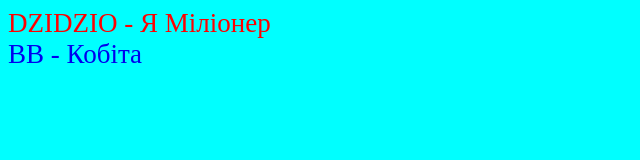
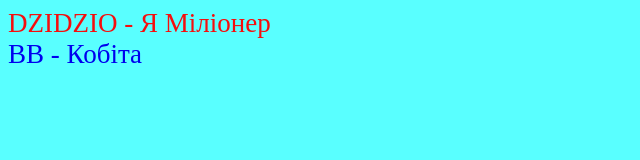
Before and after one commit to AlexMaster168/site.github.io, a plain HTML site: page video.html in a window 1280 px wide. In both pictures the pointer is over the link "DZIDZIO - Я Міліонер". Shown: the whole page, without its empty margins (0-640 px from the left). Drawn offline with Linux system fonts and the light colour scheme.

Commit message:
update style

```diff
--- a/video.html
+++ b/video.html
@@ -9,10 +9,10 @@
     <meta name="viewport" content="width=device-width">
     <style>
         body{
-            background-color: aqua;
+            background-color: #00ffffa6;
         }
         a:hover{
-            color:red;
+            color: rgba(255, 0, 0, 0.95);
             cursor: pointer;
             text-align: center;
         }
```
